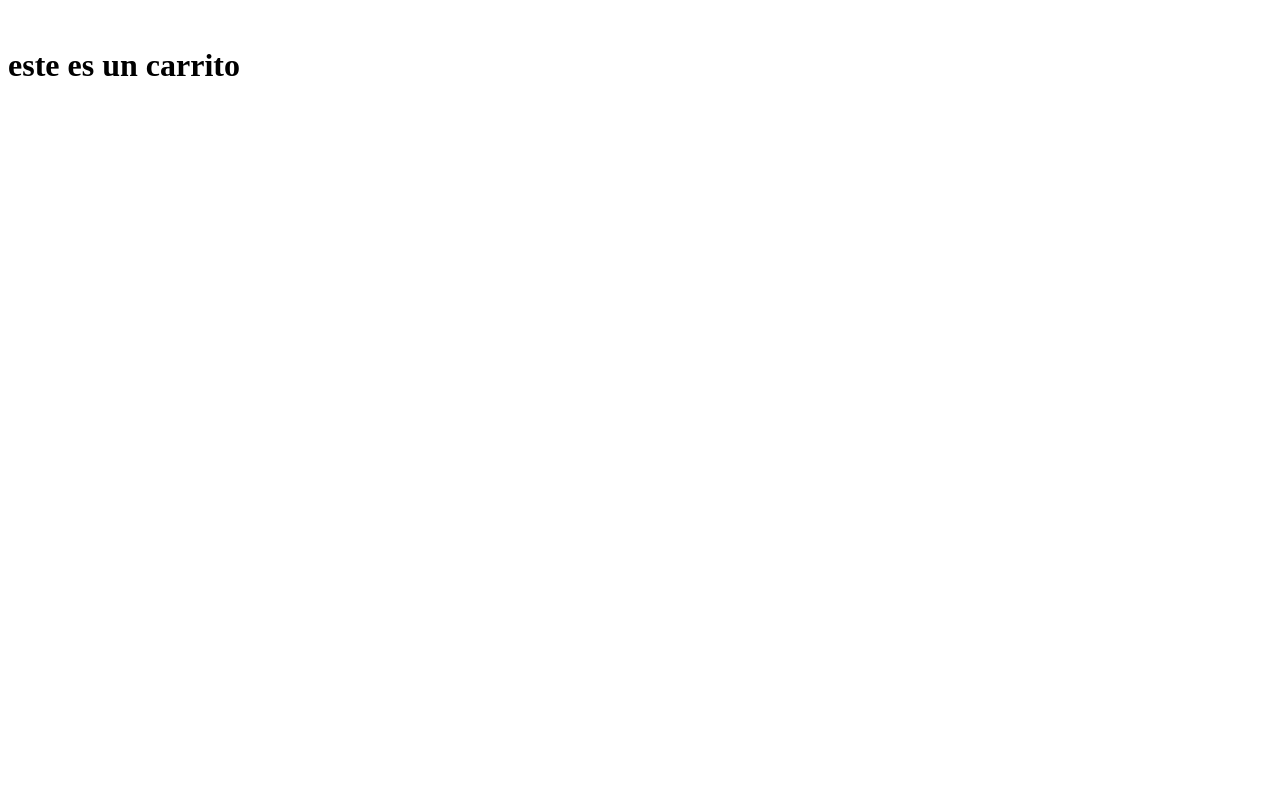
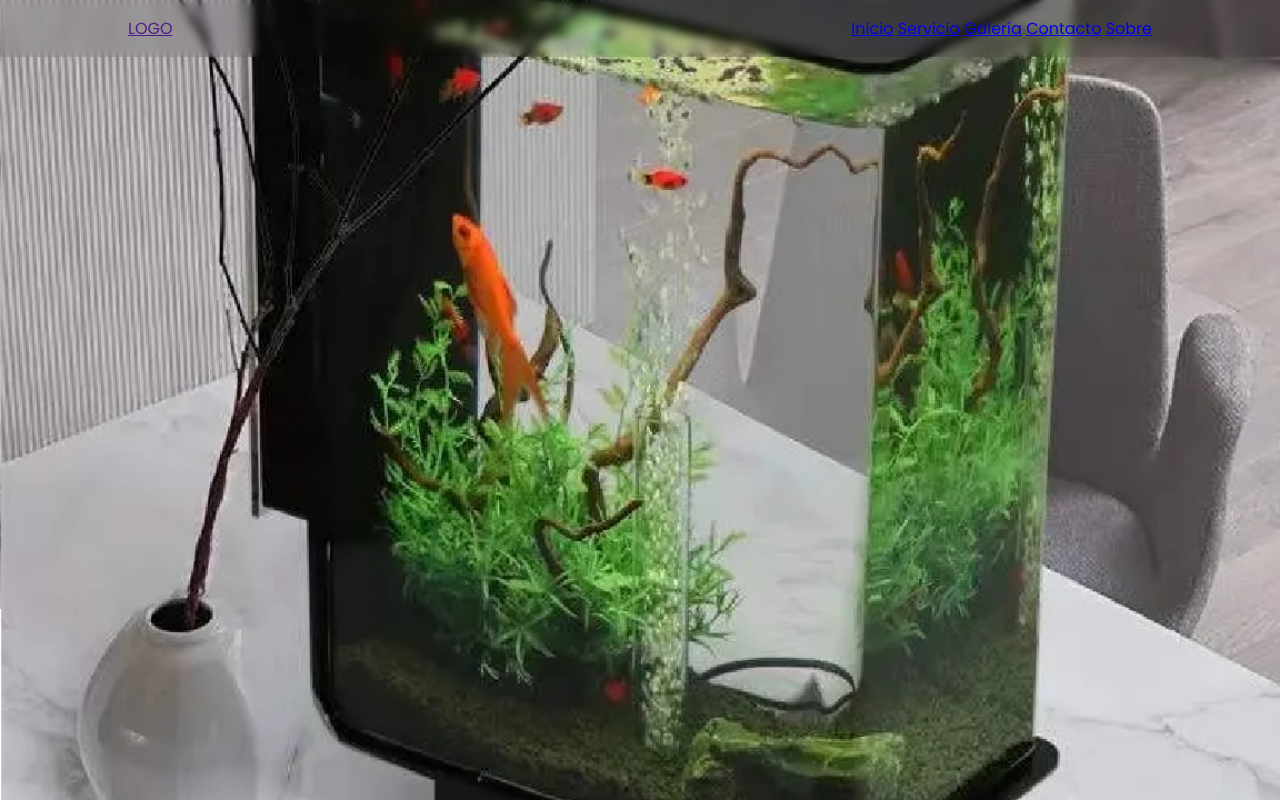
Before and after one commit to Yonychg/test-web1, a plain HTML site: page index.html in a window 1280 px wide. Drawn offline with Linux system fonts and the light colour scheme.

Commit message:
se actualiza

```diff
--- /dev/null
+++ b/CSS/Estilo.css
@@ -0,0 +1,25 @@
+@import url('https://fonts.googleapis.com/css2?family=Poppins:ital,wght@0,100;0,200;0,300;0,400;0,500;0,600;0,700;0,800;0,900;1,100;1,200;1,300;1,400;1,500;1,600;1,700;1,800;1,900&display=swap');
+*{
+    margin: 0;
+    padding: 0;
+    box-sizing: border-box;
+    font-family: "Poppins", sans-serif;
+}
+body{
+    min-height: 100vh;
+    background: url(/img/PC.jpeg) repeat;
+    background-position: center;
+    background-size: cover;
+}
+.header{
+    position: fixed;
+    top: 0;
+    left: 0;
+    width: 100%;
+    padding: 1rem 10%;
+    background: rgba(0, 0, 0, .1);
+    backdrop-filter: blur(5px);
+    display: flex;
+   justify-content: space-between;
+   align-content: space-between;
+}
--- a/index.html
+++ b/index.html
@@ -4,17 +4,20 @@
     <meta charset="UTF-8">
     <meta name="viewport" content="width=device-width, initial-scale=1.0">
     <title>Document</title>
+    <link rel="stylesheet" href="CSS/Estilo.css">
 </head>
 <body>
     <header class="header">
-        <div class="logo">
-        <img src="imagen.jpg" alt="">
 
-        </div>
-        <div class="titulo">
-            <h1>este es un carrito</h1>
+        <a href="" class="logo">LOGO</a>
 
-        </div>
+       <nav class="navbar">
+        <a href="#">Inicio</a>
+        <a href="#">Servicio</a>
+        <a href="#">Galería</a>
+        <a href="#">Contacto</a>
+        <a href="#">Sobre</a>
+       </nav>
 
     </header>
 </body>
```
Also changed, not shown: img/PC.jpeg (added).
